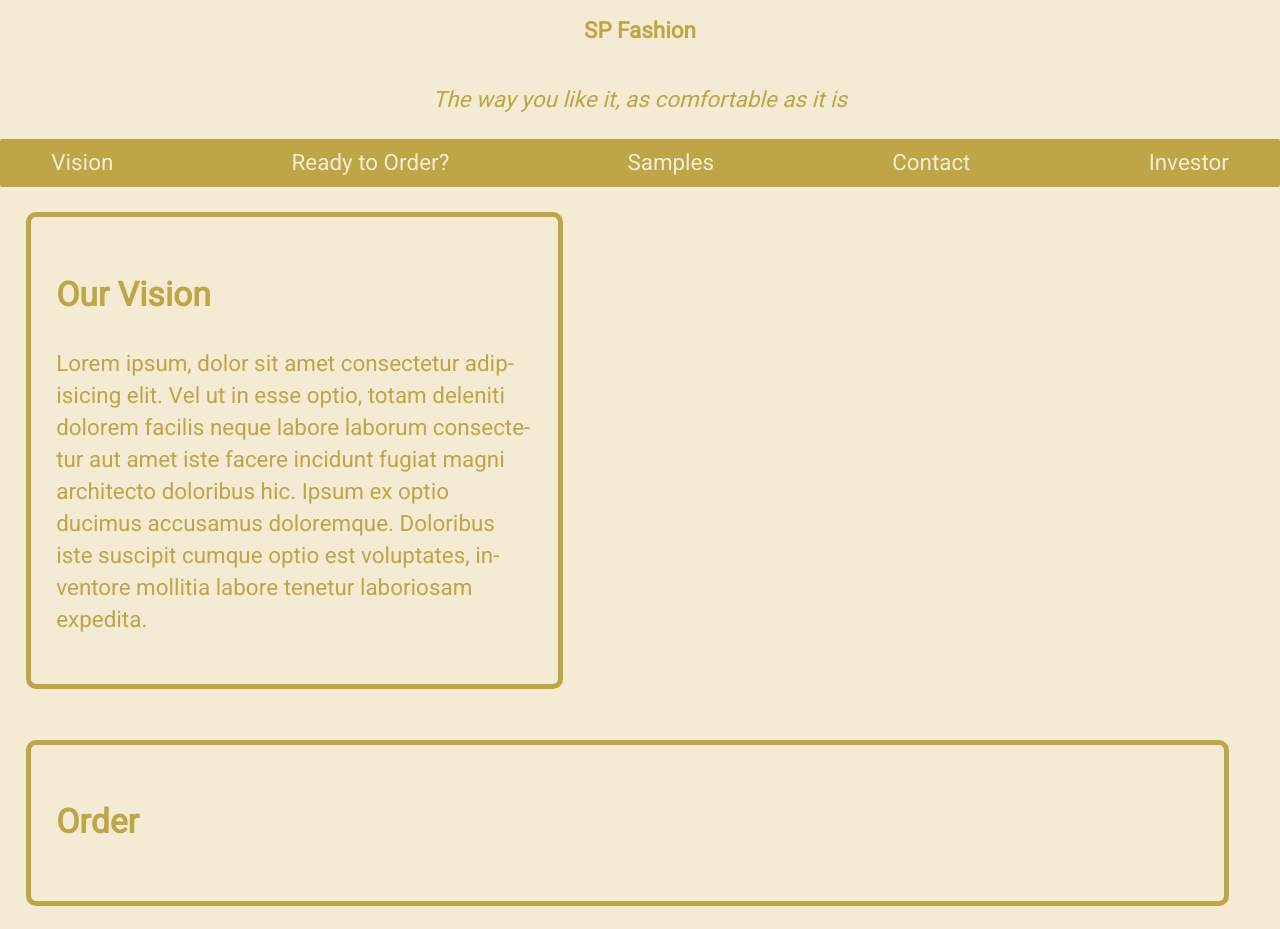
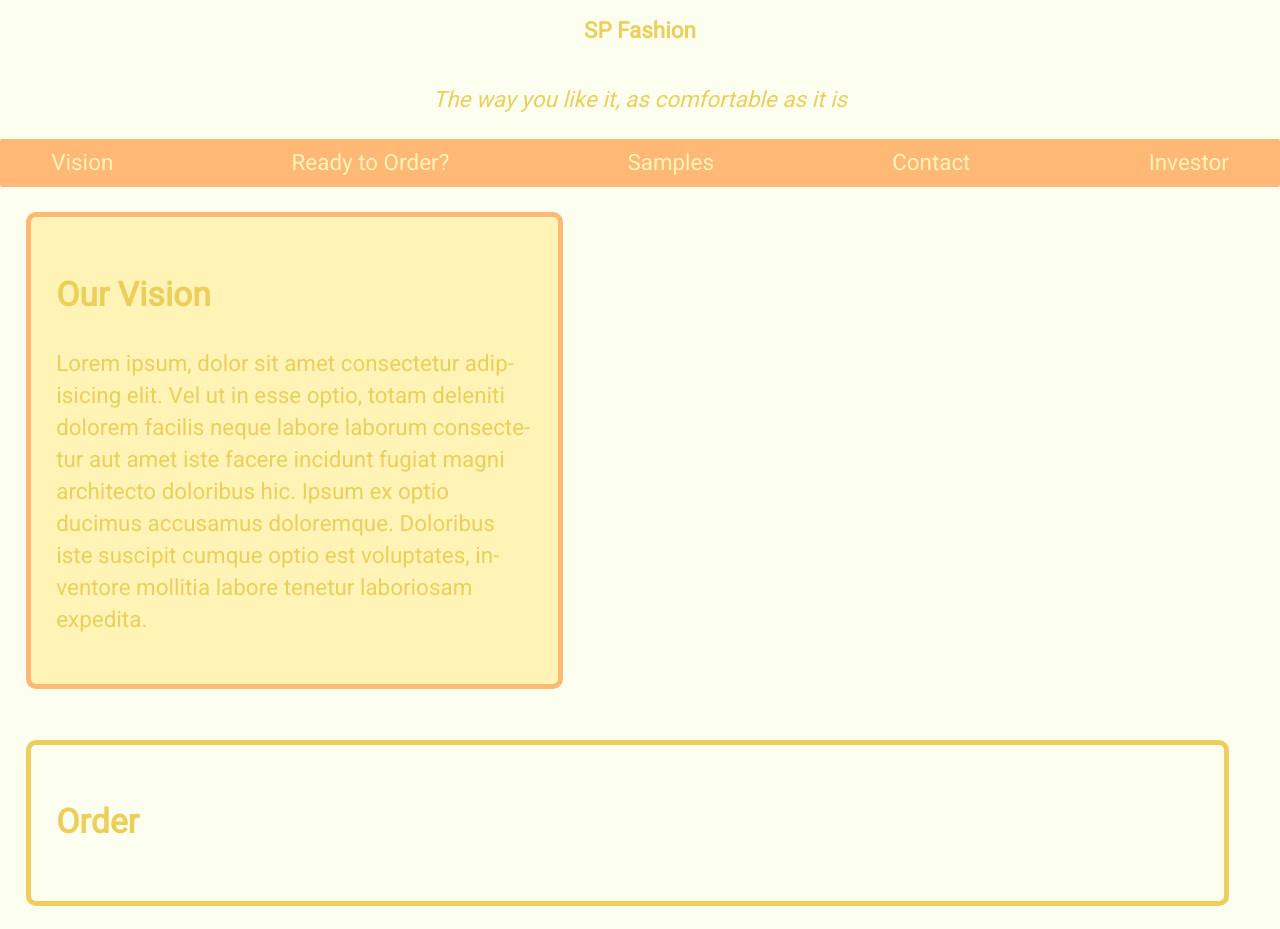
Before and after one commit to PavithranChelliahpillai/spfashion, a plain HTML site: page index.html in a window 1280 px wide. Shown: the top 929 px of the page. Drawn offline with Linux system fonts and the light colour scheme.

Commit message:
colors changed

```diff
--- a/style.css
+++ b/style.css
@@ -5,13 +5,13 @@
 }
 html, body {
 	min-height: 100%;
-	background: #f5ead4;
+	background: hsl(72, 100%, 97%);
     /*
     2nd color: #F8FFFC
     3rd color: #F8F8FF
     4th color: #FFF8FB
     */
-	color: #bea646;
+	color: #eccf5b;
     font-family: 'Heebo', sans-serif;
 
     overflow-x: hidden;
@@ -112,8 +112,8 @@ nav {
     width: 100%;
 
     /* colour inversion */
-    background-color: #bea646;
-    color: #f5ead4;
+    background-color: hsl(29, 100%, 73%);
+    color: #fff4b6;;
 
     display: flex;
     justify-content: space-between;
@@ -128,8 +128,8 @@ nav a {
 }
 
 nav a:hover{
-    background-color: #f5ead4;
-    color: #bea646;
+    background-color: #fdf4ff;
+    color: #eccf5b;
 }
 
 /* header */
@@ -151,7 +151,9 @@ header {
     padding: 2vw;
 
     border-radius: 10px;
-    border: 5px solid #bea646;
+    border: 5px solid hsl(29, 100%, 73%);
+
+    background-color: #fff4b6;
 }
 
 #order, #contact, #investors {
@@ -160,5 +162,5 @@ header {
     padding: 2vw;
 
     border-radius: 10px;
-    border: 5px solid #bea646;
+    border: 5px solid #eccf5b;
 }
```
